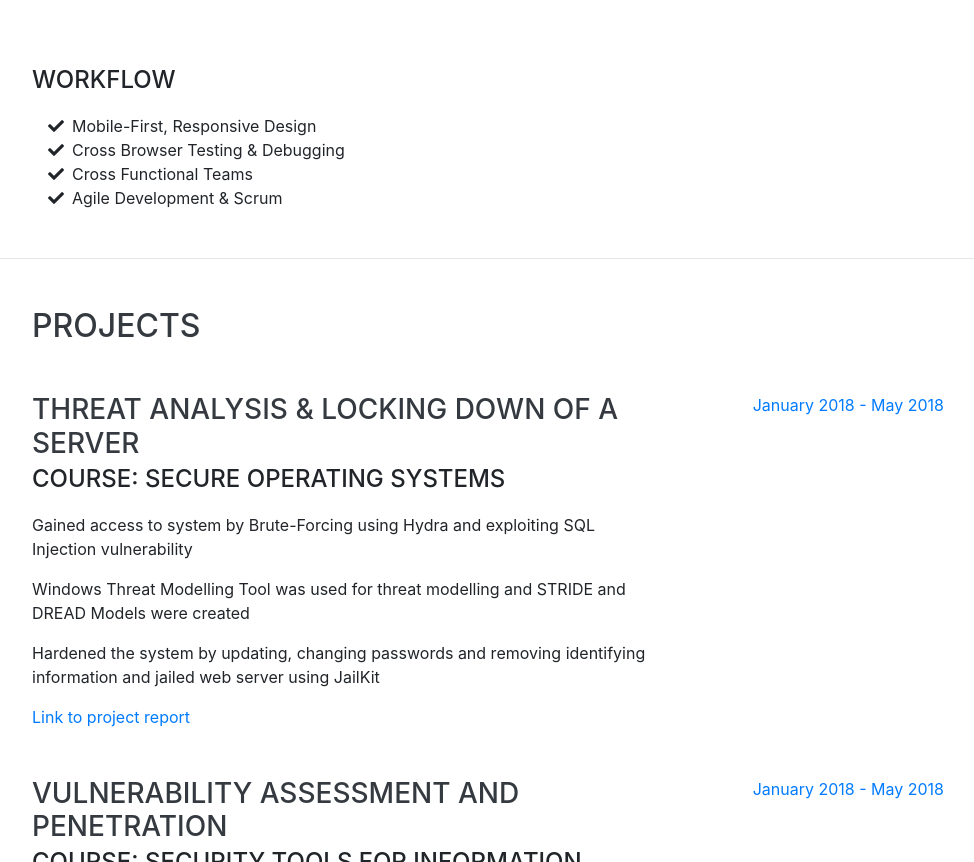
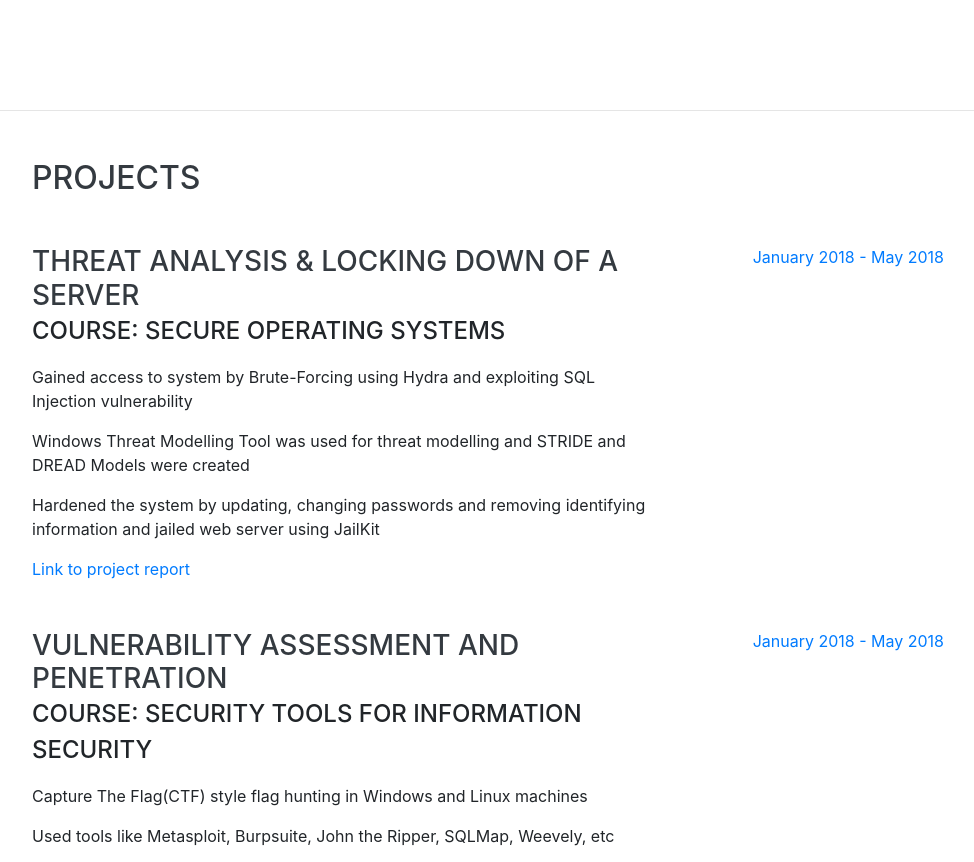
Before and after one commit to dshika/dshika.github.io, a website with bundled scripts: page index.html in a window 1280 px wide. Shown: the part 3269-4131 px from the top of the page, without its empty margins (288-1262 px from the left). Built offline with nearby package versions, Linux system fonts and the light colour scheme; files whose address does not match are found by name; a web font is replaced by a local one.

Commit message:
Updated profile pic and skills

```diff
--- a/index.html
+++ b/index.html
@@ -254,7 +254,7 @@
 
         <br/>
 
-        <div class="subheading mb-3">Workflow</div>
+        <!--  <div class="subheading mb-3">Workflow</div>
         <ul class="fa-ul mb-0">
           <li>
             <i class="fa-li fa fa-check"></i>
@@ -269,7 +269,7 @@
             <i class="fa-li fa fa-check"></i>
             Agile Development &amp; Scrum</li>
         </ul>
-      </div>
+      </div> -->
     </section>
 
     <hr class="m-0">
```
Also changed, not shown: img/profile.jpeg.
